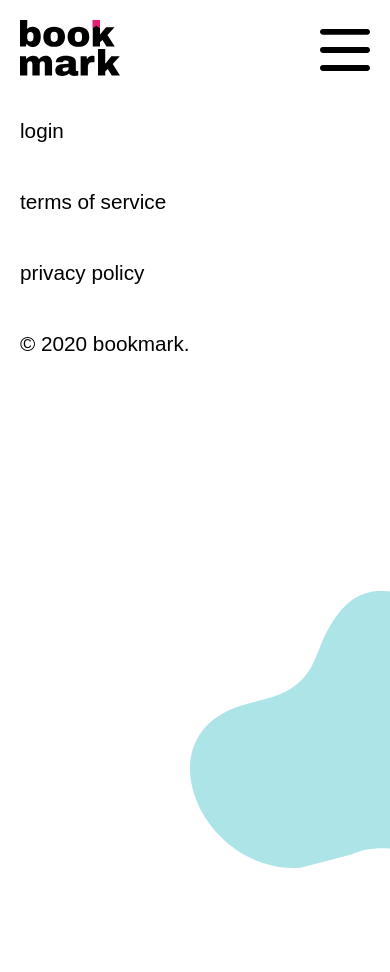
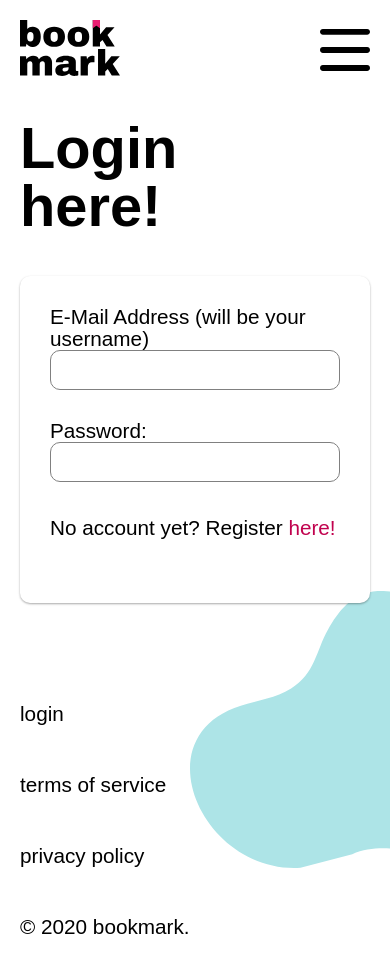
Before and after one commit to JPrueger/bookmark_components, a Vue app: page /login in a window 390 px wide. Shown: the top 972 px of the page. Before the commit the page ends 844 px from the top, so only its background shows below. Built offline with nearby package versions, Linux system fonts and the light colour scheme.

Commit message:
added view login and finished styling (mobile only)

```diff
--- a/src/router/index.js
+++ b/src/router/index.js
@@ -4,6 +4,8 @@
 import Post from "../views/Post.vue";
 import Mybookmarks from "../views/Mybookmarks.vue";
 import Register from "../views/Register.vue";
+import Login from "../views/Login.vue";
+
 
 const routes = [
   {
@@ -31,6 +33,11 @@
     name: "Register",
     component: Register,
   },
+  {
+    path: "/login",
+    name: "Login",
+    component: Login,
+  },
 ];
 
 const router = createRouter({
--- /dev/null
+++ b/src/views/Login.vue
@@ -0,0 +1,28 @@
+<template>
+
+    <div class="whole_content_wrapper">
+
+        <h1>Login here!</h1>
+
+        <div class="wrapper_form_content_card">
+
+            <form action="">
+
+                <div>
+                    <label for="email">E-Mail Address (will be your username)</label> <br>
+                    <input id="email" type="email" value="" name="email">
+                </div>
+
+                <div>
+                    <label for="password">Password:</label> <br>
+                    <input id="password" type="password" value="" name="password">
+                </div>
+
+                <p>No account yet? Register <a href="">here!</a></p>
+
+            </form>
+
+        </div>
+    </div>
+
+</template>
```
